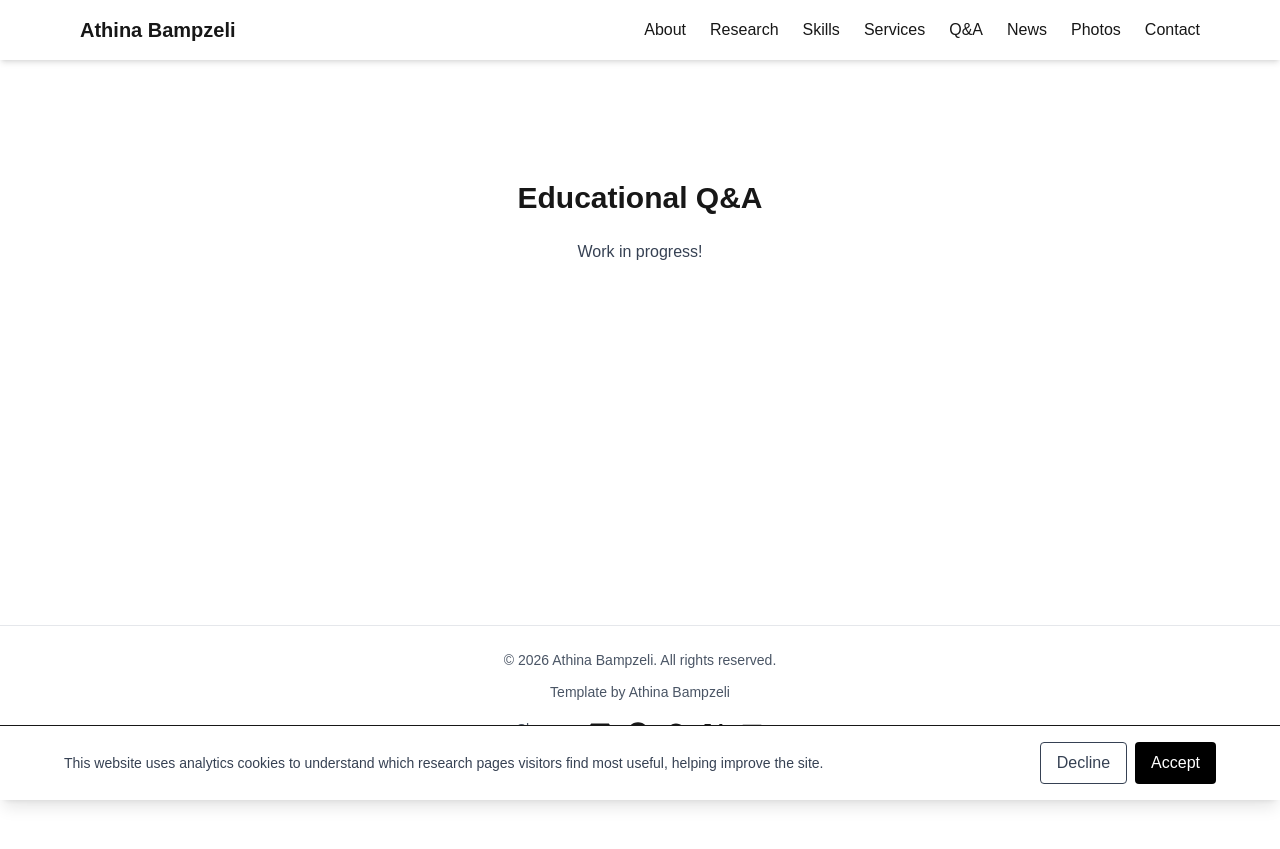
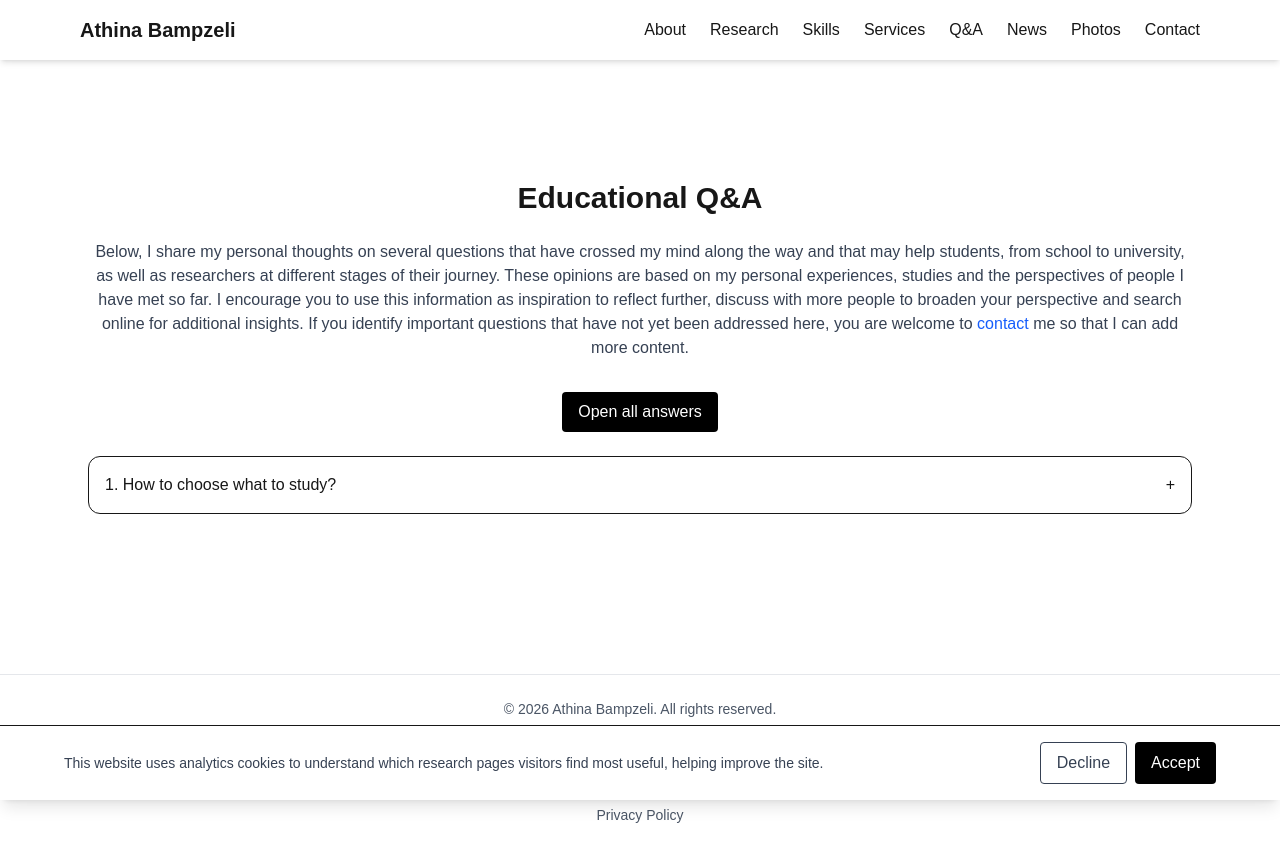
Before and after one commit to athina-bampzeli/Website-Athina-Bampzeli, a Next.js app: page /qa/educational in a window 1280 px wide. Before the commit the page ends 800 px from the top, so only its background shows below. Built offline with nearby package versions, Linux system fonts and the light colour scheme.

Commit message:
change20

```diff
--- a/app/layout.tsx
+++ b/app/layout.tsx
@@ -1,6 +1,5 @@
 // app/layout.tsx
 
-import type { Metadata } from "next";
 import { Geist, Geist_Mono } from "next/font/google";
 import "./globals.css";
 import Footer from "@/components/Footer";
--- /dev/null
+++ b/app/qa/educational/EducationalQAClient.tsx
@@ -0,0 +1,128 @@
+// app/qa/educational/EducationalQAClient.tsx
+
+"use client";
+
+import { useState } from "react";
+
+const qanda = [
+  {
+    question:
+      "How to choose what to study?",
+    answer: (
+      <>
+        It depends on your personal goals, your interests, your character, your background, and the things
+        you are naturally good at. A general piece of advice I would give is, if you have the opportunity,
+        choose something that you genuinely like rather than something others expect you to do. At the same
+        time, it is important to consider practical aspects such as financial prospects, working hours and the
+        lifestyle associated with a particular profession. Use the internet to learn more about different fields
+        of study and the career opportunities available after graduation. Talk to people from different backgrounds
+        and listen to their perspectives, even if they differ from your own. This can help you develop a broader
+        and more balanced understanding. Keep in mind that we live in an era where many people eventually work in
+        fields different from the ones they originally studied. Even if you later decide to change direction, the skills,
+        experiences, and way of thinking you gain from your studies will still be valuable. There is no need to stress
+        excessively about making the “perfect” choice. Instead, try to make the most informed decision possible by using
+        the many sources of information available to you. For personalized advice, you can explore the{" "}
+
+            <a
+            href="https://athinabampzeli.com/#services"
+            target="_blank"
+            rel="noopener noreferrer"
+            className="text-blue-600 hover:underline"
+            >
+            services
+            </a> I provide and{" "}
+
+            <a
+            href="https://athinabampzeli.com/#contact"
+            target="_blank"
+            rel="noopener noreferrer"
+            className="text-blue-600 hover:underline"
+            >
+            contact
+            </a> me.
+      </>
+    ),
+  },
+
+];
+
+export default function EducationalQAClient() {
+  const [openIndexes, setOpenIndexes] = useState<number[]>([]);
+
+  const isAllOpen = openIndexes.length === qanda.length;
+
+  const toggleOne = (index: number) => {
+    setOpenIndexes((prev) =>
+      prev.includes(index)
+        ? prev.filter((i) => i !== index)
+        : [...prev, index]
+    );
+  };
+
+  const toggleAll = () => {
+    if (isAllOpen) {
+      setOpenIndexes([]);
+    } else {
+      setOpenIndexes(qanda.map((_, i) => i));
+    }
+  };
+
+  return (
+    <div className="px-6 py-30 max-w-6xl mx-auto text-center">
+      <h2 className="text-3xl font-bold mb-6">
+        Educational Q&A
+      </h2>
+
+      <p className="text-gray-700 mb-8">
+          Below, I share my personal thoughts on several questions that have crossed my mind along the way and that may help
+          students, from school to university, as well as researchers at different stages of their journey. These opinions are
+          based on my personal experiences, studies and the perspectives of people I have met so far. I encourage you to use
+          this information as inspiration to reflect further, discuss with more people to broaden your perspective and search
+          online for additional insights. If you identify important questions that have not yet been addressed here, you are
+          welcome to{" "}
+
+            <a
+            href="https://athinabampzeli.com/#contact"
+            target="_blank"
+            rel="noopener noreferrer"
+            className="text-blue-600 hover:underline"
+            >
+            contact
+            </a> me so that I can add more content.
+
+        </p>
+
+      {/* Toggle all button */}
+      <div className="flex justify-center mb-6">
+        <button
+          onClick={toggleAll}
+          className="px-4 py-2 bg-black text-white rounded"
+        >
+          {isAllOpen ? "Close all answers" : "Open all answers"}
+        </button>
+      </div>
+
+      {/* List */}
+      <div className="space-y-4">
+        {qanda.map((item, index) => (
+          <div key={index} className="border rounded-xl p-4">
+            <button
+              onClick={() => toggleOne(index)}
+              className="w-full font-medium flex justify-between text-left"
+            >
+              <span>
+                {index + 1}. {item.question}
+              </span>
+
+              <span>{openIndexes.includes(index) ? "-" : "+"}</span>
+            </button>
+
+            {openIndexes.includes(index) && (
+              <div className="mt-3 text-gray-700">{item.answer}</div>
+            )}
+          </div>
+        ))}
+      </div>
+    </div>
+  );
+}
--- a/app/qa/educational/page.tsx
+++ b/app/qa/educational/page.tsx
@@ -4,20 +4,8 @@ export const metadata = {
   title: "Educational Q&A | Athina Bampzeli",
 };
 
-export default function Lexicon() {
-  return (
-    <section className="px-6 py-30 ">
-      <div className="max-w-6xl mx-auto text-center">
+import EducationalQAClient from "./EducationalQAClient";
 
-        <h2 className="text-3xl font-bold mb-6">Educational Q&A</h2>
-
-        <p className="text-gray-700 mb-8">
-          Work in progress!
-        </p>
-
-
-
-      </div>
-    </section>
-  );
+export default function Page() {
+  return <EducationalQAClient />;
 }
--- a/app/qa/layout.tsx
+++ b/app/qa/layout.tsx
@@ -1,11 +1,10 @@
 // app/qa/layout.tsx
-import Navbar from "@/components/Navbar";
 
 export const metadata = {
   title: "Q&A",
 };
 
-export default function ResearchLayout({ children }: { children: React.ReactNode }) {
+export default function QALayout({ children }: { children: React.ReactNode }) {
   return (
     <>
       <div>{children}</div>
--- /dev/null
+++ b/app/qa/publication/PublicationQAClient.tsx
@@ -0,0 +1,115 @@
+// app/qa/publication/PublicationQAClient.tsx
+
+"use client";
+
+import { useState } from "react";
+
+const publications = [
+  {
+    citation: (
+      <>
+        Bampzeli, A., Charakleias, E., & Georgiadis, M. C. (2026). Modeling, simulation and optimization of integrated milk pasteurization and membrane filtration processes.{" "}
+        <i>Food and Bioproducts Processing</i>, <i>157</i>, 583-599.{" "}
+        <a
+          href="https://doi.org/10.1016/j.fbp.2026.04.006"
+          target="_blank"
+          rel="noopener noreferrer"
+          className="text-blue-600 hover:underline"
+        >
+          https://doi.org/10.1016/j.fbp.2026.04.006
+        </a>
+      </>
+    ),
+
+
+    qa: [
+      {
+        question: "first question",
+        answer:
+          "first answer",
+      },
+
+    ],
+  },
+
+  // here you can add more publications with the relevant Q&A
+
+];
+
+export default function PublicationQAClient() {
+  const [open, setOpen] = useState<number[]>([]);
+
+  const isAllOpen =
+    publications.every((p, i) => open.includes(i)) && publications.length > 0;
+
+  const toggleAll = () => {
+    if (isAllOpen) {
+      setOpen([]);
+    } else {
+      setOpen(publications.map((_, i) => i));
+    }
+  };
+
+  const togglePublication = (index: number) => {
+    setOpen((prev) =>
+      prev.includes(index)
+        ? prev.filter((i) => i !== index)
+        : [...prev, index]
+    );
+  };
+
+  return (
+    <div className="px-6 py-30 max-w-6xl mx-auto text-center">
+      <h2 className="text-3xl font-bold mb-6">
+        Publication Q&A
+      </h2>
+
+      <p className="text-gray-700 mb-8">
+          Here you can find questions that I was asked about my publication during presentations and interviews, along with my answers.
+        </p>
+
+      <button
+        onClick={toggleAll}
+        className="mb-8 px-4 py-2 bg-black text-white rounded"
+      >
+        {isAllOpen ? "Close all" : "Open all"}
+      </button>
+
+      <div className="space-y-10">
+        {publications.map((pub, pubIndex) => (
+          <div key={pubIndex} className="border rounded-xl p-5">
+
+            {/* Publication header */}
+            <p className="text-gray-700 text-center leading-relaxed">
+              {pub.citation}
+            </p>
+
+            {/* Toggle publication Q&A */}
+            <button
+              onClick={() => togglePublication(pubIndex)}
+              className="text-sm text-gray-700 mb-4 underline"
+            >
+              {open.includes(pubIndex)
+                ? "Hide Q&A"
+                : "Show Q&A"}
+            </button>
+
+            {/* Questions and answers */}
+            {open.includes(pubIndex) && (
+              <div className="space-y-4 mt-3">
+                {pub.qa.map((item, qIndex) => (
+                  <div key={qIndex} className="border-t pt-3">
+                    <p className="font-medium">
+                      {qIndex + 1}. {item.question}
+                    </p>
+                    <p className="text-gray-700 mt-1">{item.answer}</p>
+                  </div>
+                ))}
+              </div>
+            )}
+          </div>
+        ))}
+      </div>
+    </div>
+  );
+}
--- a/app/qa/publication/page.tsx
+++ b/app/qa/publication/page.tsx
@@ -4,20 +4,8 @@ export const metadata = {
   title: "Publication Q&A | Athina Bampzeli",
 };
 
-export default function Lexicon() {
-  return (
-    <section className="px-6 py-30 ">
-      <div className="max-w-6xl mx-auto text-center">
+import PublicationQAClient from "./PublicationQAClient";
 
-        <h2 className="text-3xl font-bold mb-6">Publication Q&A</h2>
-
-        <p className="text-gray-700 mb-8">
-          Work in progress!
-        </p>
-
-
-
-      </div>
-    </section>
-  );
+export default function Page() {
+  return <PublicationQAClient />;
 }
--- a/app/research/layout.tsx
+++ b/app/research/layout.tsx
@@ -1,5 +1,4 @@
 // app/research/layout.tsx
-import Navbar from "@/components/Navbar";
 
 export const metadata = {
   title: "Research",
```
